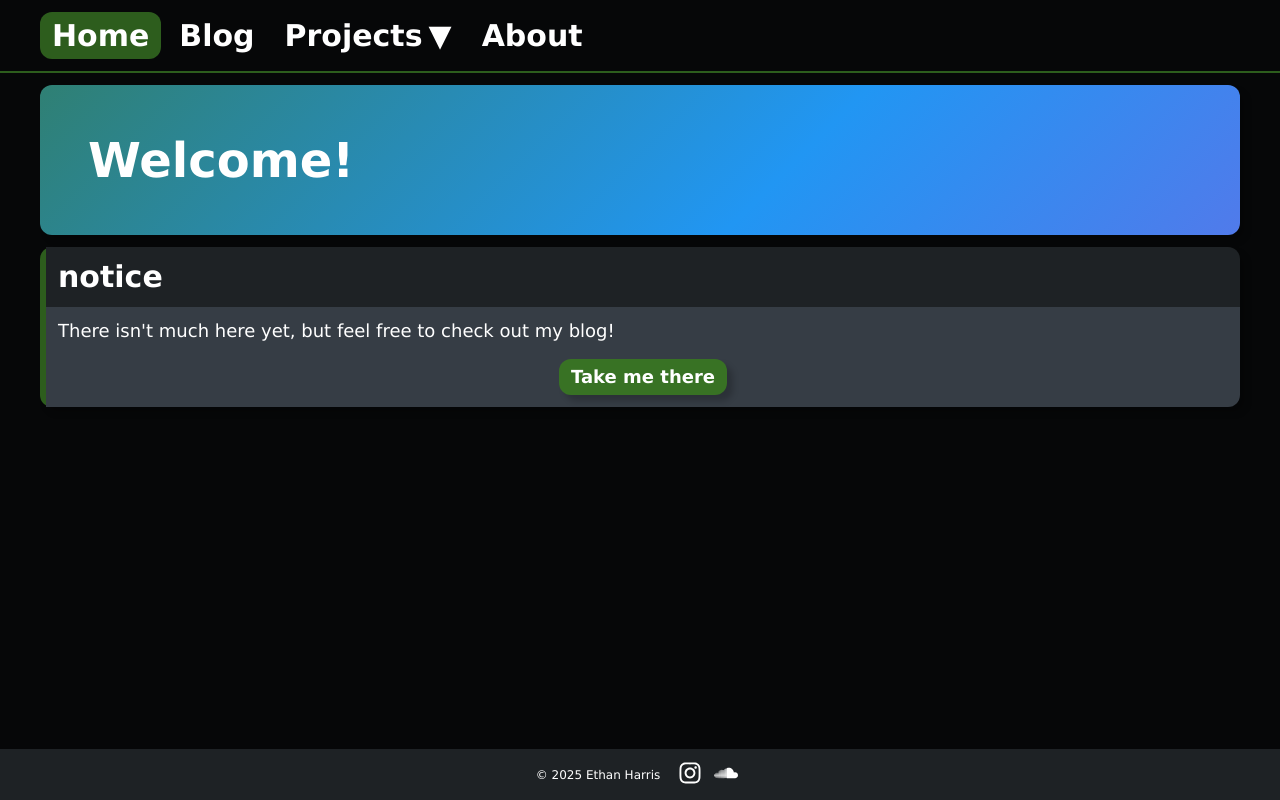
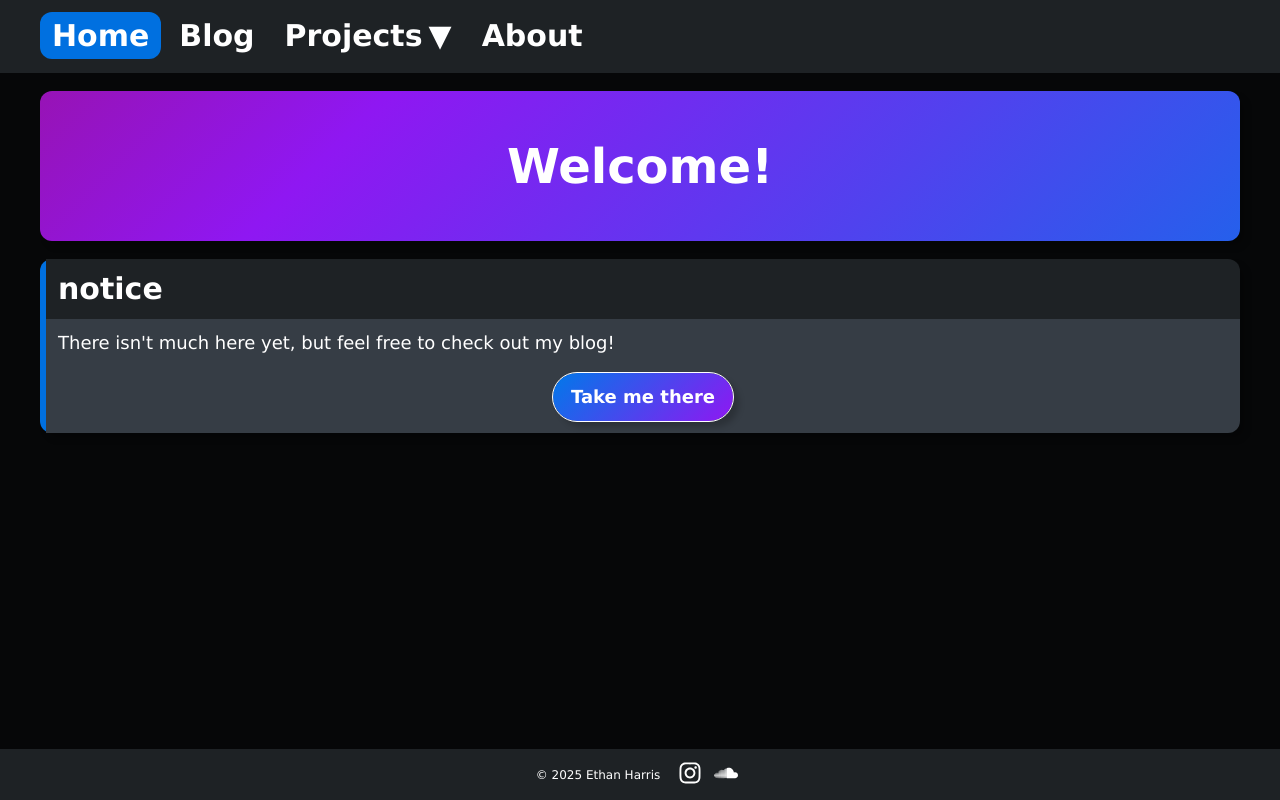
Before and after one commit to shibby64/shibby64.github.io, a React (Create React App) app: page /#/ in a window 1280 px wide. Built offline with nearby package versions, Linux system fonts and the light colour scheme.

Commit message:
i cannot decide on colors so we ball with all of them

```diff
--- a/src/components/LinkText.tsx
+++ b/src/components/LinkText.tsx
@@ -1,5 +1,6 @@
 import React from "react";
 import { FaExternalLinkAlt } from "react-icons/fa";
+import ClassBuilder from "../lib/ClassBuilder";
 
 interface LinkTextProps {
   href: string;
@@ -10,15 +11,19 @@ interface LinkTextProps {
   children: React.ReactNode;
 }
 
-const LinkText: React.FC<LinkTextProps> = (props) => (
+const LinkText: React.FC<LinkTextProps> = (props) => {
+  const classes = ClassBuilder(props.className, "emphasized", "text-body");
+
+  return (
     <a
       href={props.href}
       target={props.openExternal ? "_blank" : undefined}
       rel={props.openExternal ? "noopener noreferrer" : undefined}
-    className={`emphasized ${props.className}`}>
+      className={classes}>
       {props.children}
       {props.openExternal && <FaExternalLinkAlt />}
     </a>
   );
+};
 
 export default LinkText;
--- a/src/components/Text.tsx
+++ b/src/components/Text.tsx
@@ -14,9 +14,9 @@ type TextProps = {
 const Text: React.FC<TextProps> = (props) => {
   const classes = ClassBuilder(props.className, props.textType ? `text-${props.textType}` : "");
   return (
-    <div id={props.id} style={props.style} className={classes}>
+    <span id={props.id} style={props.style} className={classes}>
       {props.children}
-    </div>
+    </span>
   );
 };
 
--- a/src/pages/Home/Home.tsx
+++ b/src/pages/Home/Home.tsx
@@ -16,9 +16,9 @@ const Home: React.FC = () => {
         </ContentCollection>
         <ContentCollection type="row">
           <Card header="notice">
-            <Text> There isn't much here yet, but feel free to check out my blog!</Text>
-            <div style={{ display: "flex", justifyContent: "center", marginTop: "1rem" }}>
-              <LinkButton buttonClass="primary" linkTo="/blog">
+            <Text>There isn't much here yet, but feel free to check out my blog!</Text>
+            <div style={{ display: "flex", justifyContent: "center", marginTop: "var(--spacing-large)" }}>
+              <LinkButton buttonClass="mystic" linkTo="/blog">
                 Take me there
               </LinkButton>
             </div>
--- a/src/pages/TestPage/TestPage.tsx
+++ b/src/pages/TestPage/TestPage.tsx
@@ -3,19 +3,28 @@ import Tile from "../../components/containers/Tile";
 import LinkButton from "../../components/buttons/LinkButton";
 import Card from "../../components/containers/Card";
 import LinkText from "../../components/LinkText";
+import Text from "../../components/Text";
 
 const TestPage: React.FC = () => {
   return (
     <div style={{ display: "flex", flexDirection: "column", gap: "1rem" }}>
       <Tile>
-        <div>
+        <Text textType="body">
           {"This is a test tile component. "}
           <LinkText href="/#/test" openExternal>
             This is an emphasized external link
           </LinkText>
           {" and "}
-          <LinkText href="/#/test">This is an emphasized link</LinkText>
+          <LinkText href="/#/test">this is an emphasized link.</LinkText>
+        </Text>
+        <Text textType="body" className="gradient-text">
+          {" "}
+          This is gradient text.
+        </Text>
         <div style={{ display: "flex", flexWrap: "wrap", justifyContent: "center", marginTop: "1rem", gap: "1rem" }}>
+          <LinkButton buttonClass="mystic" linkTo="/test">
+            Mystic button
+          </LinkButton>
           <LinkButton buttonClass="primary" linkTo="/test">
             Primary button
           </LinkButton>
@@ -25,16 +34,11 @@ const TestPage: React.FC = () => {
           <LinkButton buttonClass="warning" linkTo="/test">
             Warning button
           </LinkButton>
-
-            <LinkButton buttonClass="mystic" linkTo="/test">
-              Mystic button
-            </LinkButton>
-          </div>
         </div>
       </Tile>
 
       <Tile showAccentBar>
-        <div>This is a test tile component with an accent bar.</div>
+        <Text textType="body">This is a test tile component with an accent bar.</Text>
       </Tile>
 
       <Card header="Card - static">
@@ -61,9 +65,6 @@ const TestPage: React.FC = () => {
         <div style={{ flex: 1, backgroundColor: "var(--grey-80)" }}></div>
         <div style={{ flex: 1, backgroundColor: "var(--grey-100)" }}></div>
         <div style={{ flex: 1, backgroundColor: "var(--white)" }}></div>
-        <div style={{ flex: 1, backgroundColor: "var(--earth-dark)" }}></div>
-        <div style={{ flex: 1, backgroundColor: "var(--earth-mid)" }}></div>
-        <div style={{ flex: 1, backgroundColor: "var(--earth-light)" }}></div>
         <div style={{ flex: 1, backgroundColor: "var(--fire-dark)" }}></div>
         <div style={{ flex: 1, backgroundColor: "var(--fire-mid)" }}></div>
         <div style={{ flex: 1, backgroundColor: "var(--fire-light)" }}></div>
@@ -80,7 +81,18 @@ const TestPage: React.FC = () => {
           width: "100%",
           height: "150px",
         }}
-        className="gradient"></div>
+        className="gradient-bg animated">
+        Gradient (animated)
+      </div>
+
+      <div
+        style={{
+          width: "100%",
+          height: "150px",
+        }}
+        className="gradient-bg">
+        Gradient
+      </div>
 
       {/* <Card headerText="Card - collapsable">
         <div>
--- a/src/static/styles/App.css
+++ b/src/static/styles/App.css
@@ -6,8 +6,8 @@ body {
 }
 
 nav {
-  background-color: var(--page-background-primary);
-  border-bottom: 2px solid var(--container-accent);
+  background-color: var(--page-background-secondary);
+  border-bottom: 2px solid var(--container-secondary);
 
   .nav-list {
     list-style: none;
@@ -50,10 +50,13 @@ nav {
 
       &.active {
         background-color: var(--button-nav-solid);
+        &:hover {
+          background-color: var(--button-nav-solid) !important;
+        }
       }
 
       &.open {
-        background-color: var(--button-nav-child-selected);
+        background-color: var(--button-nav-child-selected) !important;
       }
 
       &:hover {
@@ -126,12 +129,14 @@ nav {
 
 /* page layout */
 main {
-  padding-top: var(--spacing-medium);
-  padding-bottom: var(--spacing-medium);
+  padding-top: var(--spacing-large);
+  padding-bottom: var(--spacing-large);
   background-color: var(--page-background-primary);
   flex: 1 0 0;
 
   .title {
+    display: flex;
+    justify-content: center;;
     padding: var(--spacing-xlarge) !important;
   }
 
@@ -141,7 +146,8 @@ main {
     color: var(--off-white);
 
     &.emphasized {
-      background-color: var(--earth-light);
+      background-color: var(--water-light);
+      font-weight: bold;
       /* color: var(--black); */
       padding: 1px 2px;
       border-radius: 2px;
@@ -159,23 +165,23 @@ main {
 }
 
 .gradient-bg {
-  background: linear-gradient(135deg, var(--earth-light), var(--water-light), var(--mystic-light), var(--fire-light));
+  background: linear-gradient(135deg, var(--water-light), var(--mystic-light), var(--fire-light));
   &.animated {
-    background: repeating-linear-gradient(135deg, var(--earth-light), var(--water-light), var(--mystic-light), var(--fire-light), var(--earth-light), var(--water-light));
+    background: linear-gradient(135deg, var(--water-light), var(--mystic-light), var(--fire-light), var(--mystic-light), var(--water-light), var(--mystic-light));
     background-size: 500% 500%;
-    animation: gradient 5s linear infinite;
+    animation: gradient 8s linear infinite;
   }
 }
 
 .gradient-text {
-  background: linear-gradient(135deg, var(--earth-light) 0%, var(--water-light) 25%, var(--mystic-light) 66%, var(--fire-light) 100%);
+  background: linear-gradient(135deg, var(--water-light), var(--mystic-light), var(--fire-light));
   width: fit-content;
   background-clip: text;
   color: transparent;
   &.animated {
-    background: linear-gradient(135deg, var(--earth-light), var(--water-light), var(--mystic-light), var(--fire-light), var(--earth-light), var(--water-light));
+    background: linear-gradient(135deg, var(--water-light), var(--mystic-light), var(--fire-light), var(--mystic-light), var(--water-light), var(--mystic-light));
     background-size: 500% 100%;
-      background-clip: text;
+    background-clip: text;
 
     animation: gradient 10s linear infinite;
   }
@@ -192,7 +198,7 @@ main {
 
 .content-collection {
   display: flex;
-  gap: var(--spacing-medium);
+  gap: var(--spacing-large);
   flex-wrap: wrap;
   flex: 1 1;
   > * {
@@ -245,19 +251,33 @@ main {
 
 .btn {
   box-shadow: var(--spacing-small) var(--spacing-small) var(--spacing-small) rgba(0, 0, 0, 0.2);
-  padding: var(--spacing-small) var(--spacing-medium);
-  border-radius: var(--border-radius);
+  font-size: var();
+  padding: var(--spacing-medium) var(--spacing-large);
+  border-radius: 24px;
   cursor: pointer;
   font-size: var(--text-medium);
   font-weight: bold;
   border: none;
-      max-width: fit-content;
+
+  max-width: fit-content;
+  user-select: none;
+  -webkit-user-select: none;
+  -moz-user-select: none;
+  -ms-user-select: none;
+
+  transition: all 0.2s ease-out;
+  &:hover {
+    transform: scale(1.05);
+  }
+
+  &:active {
+    transform: scale(0.95);
+  }
 
 
   &.primary {
     background-color: var(--button-primary-solid);
     color: var(--white);
-    transition: background-color 0.1s ease;
 
     &:hover {
       background-color: var(--button-primary-hover);
@@ -270,7 +290,6 @@ main {
   &.secondary {
     background-color: var(--button-secondary-solid);
     color: var(--black);
-    transition: background-color 0.1s ease;
 
     &:hover {
       background-color: var(--button-secondary-hover);
@@ -283,7 +302,6 @@ main {
   &.warning {
     background-color: var(--button-warning-solid);
     color: var(--white);
-    transition: background-color 0.1s ease;
 
     &:hover {
       background-color: var(--button-warning-hover);
@@ -294,13 +312,19 @@ main {
   }
 
   &.mystic {
-    background: linear-gradient(135deg, var(--water-light), var(--mystic-light), var(--fire-light));
-    background-size: 200% 200%;
+    background: linear-gradient(135deg, var(--water-light), var(--mystic-light), var(--fire-light), var(--mystic-light), var(--water-light), var(--mystic-light));
+    background-size: 500% 500%;
     outline: 1px solid var(--white);
 
-    transition: background-position 0.5s ease;
+    animation: gradient 2s linear infinite;
+    animation-play-state: paused;
+
     &:hover {
-      background-position: 100% 100%;
+      /* background-position: 100% 100%; */
+      animation-play-state: running;
+    }
+    &:active {
+      animation: gradient 1s linear infinite;
     }
   }
 }
--- a/src/static/styles/Variables.css
+++ b/src/static/styles/Variables.css
@@ -12,22 +12,17 @@
   --grey-0: #121417;
   --black: #060708;
 
+  --water-dark: #0060CE;
+  --water-mid: #0070E0;
+  --water-light: #0079E9;
 
-  --earth-dark: #1F3E13; /* button */
-  --earth-mid: #2D5D1D; /* button */
-  --earth-light: #387224; /* button */
+  --fire-dark: #8B0606;
+  --fire-mid: #9D0707;
+  --fire-light: #AF0808;
 
-  --water-dark: #0d47a1;
-  --water-mid: #1976d2;
-  --water-light: #2196f3;
-
-  --fire-dark: #610505;
-  --fire-mid: #880707;
-  --fire-light: #AE0909;
-
-  --mystic-dark: #5a189a;
-  --mystic-mid: #7b2cbf;
-  --mystic-light: #9d4edd;
+  --mystic-dark: #610BAD;
+  --mystic-mid: #7710D1;
+  --mystic-light: #8F17F2;
 
   /* Site-wide colors */
   --page-background-primary: var(--black);
@@ -38,12 +33,12 @@
   /* Container colors */
   --container-primary: var(--grey-40);
   --container-secondary: var(--grey-20);
-  --container-accent: var(--earth-mid);
+  --container-accent: var(--water-mid);
 
   /* Button colors */
-  --button-primary-solid: var(--earth-light);
-  --button-primary-hover: var(--earth-mid);
-  --button-primary-active: var(--earth-dark);
+  --button-primary-solid: var(--water-light);
+  --button-primary-hover: var(--water-mid);
+  --button-primary-active: var(--water-dark);
 
   --button-secondary-solid: var(--white);
   --button-secondary-hover: var(--grey-100);
@@ -53,10 +48,10 @@
   --button-warning-hover: var(--fire-mid);
   --button-warning-active: var(--fire-dark);
 
-  --button-nav-solid: var(--earth-mid);
+  --button-nav-solid: var(--water-mid);
   --button-nav-hover: var(--grey-60);
   --button-nav-active: var(--grey-40);
-  --button-nav-child-selected: var(--grey-20);
+  --button-nav-child-selected: var(--grey-40);
 
   /* Text sizes */
   --text-small: 12px;
```
Lines whose indentation alone changed are shown as unchanged.
